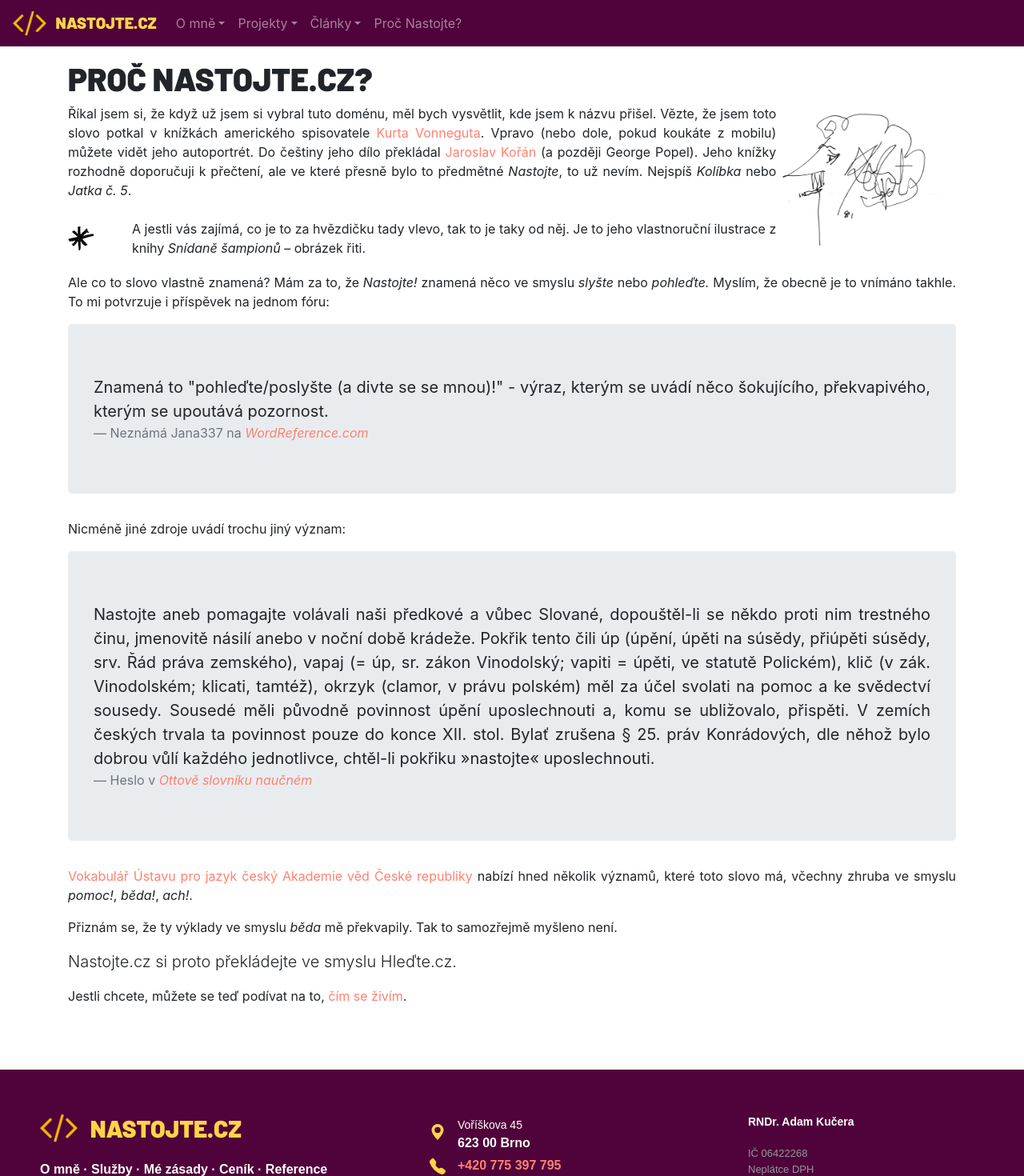
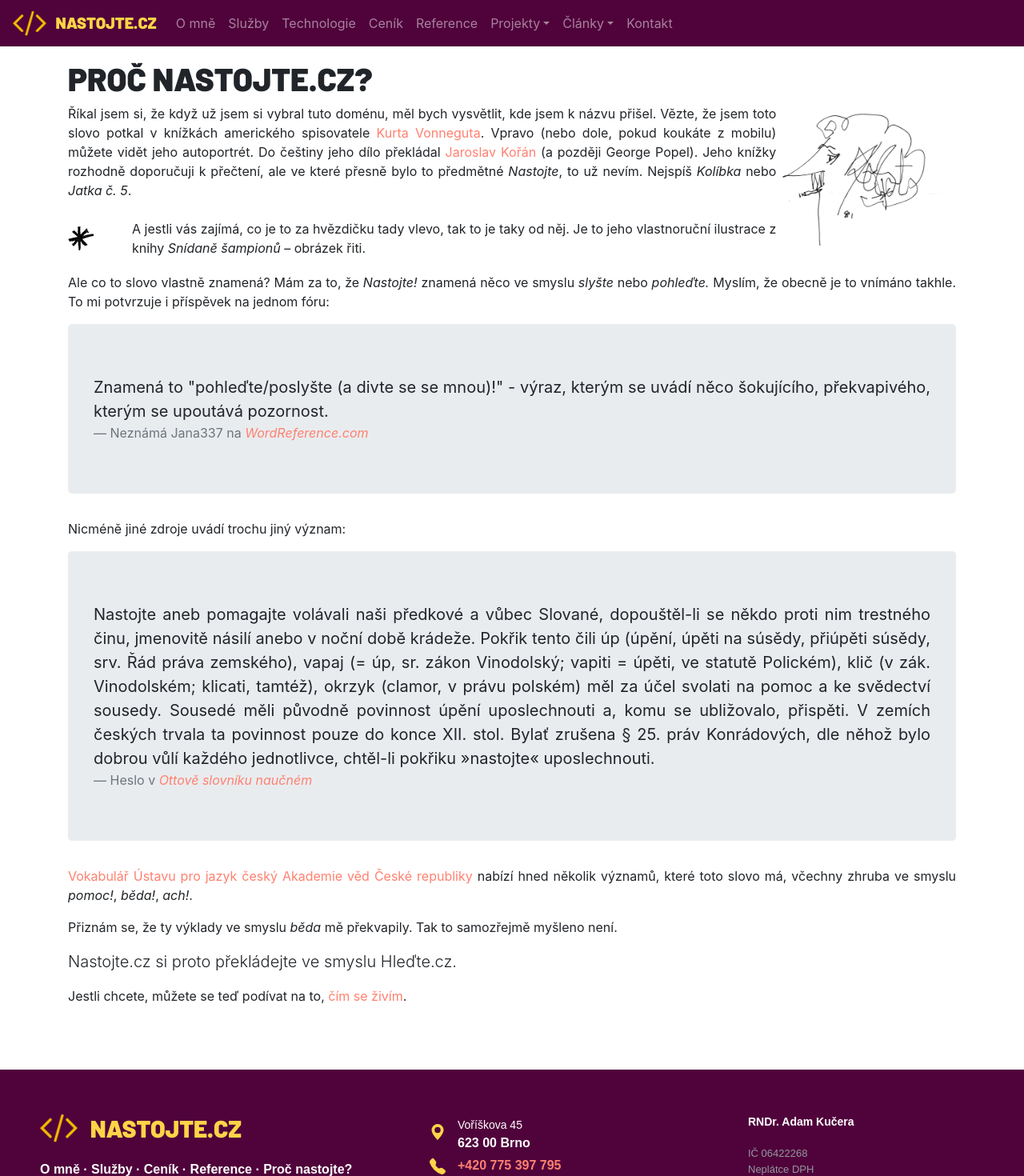
Before and after one commit to oookoook/nastojte-cz, a Vue app: page /vonnegut in a window 1280 px wide. Shown: the top 1470 px of the page at 80% size. Built offline with nearby package versions, Linux system fonts and the light colour scheme; what vue-resource would draw is missing.

Commit message:
new menu

```diff
--- a/src/App.vue
+++ b/src/App.vue
@@ -1,6 +1,7 @@
 <template>
   <div id="app">
     <page-menu :title="title" :ico="icon">
+      <!--
       <b-nav-item-dropdown text="O mně">
         <b-dropdown-item to="/"><b>Kdo jsem</b></b-dropdown-item>
         <b-dropdown-item to="/#why"><b>Mé zásady</b> • Proč si vybrat mě</b-dropdown-item>
@@ -10,6 +11,12 @@
         <b-dropdown-item to="/#pricing"><b>Ceník</b> • Co za to</b-dropdown-item>
         <b-dropdown-item to="/#refs"><b>Reference</b> • Co už mám za sebou</b-dropdown-item>
       </b-nav-item-dropdown>
+      -->
+      <b-nav-item to="/">O mně</b-nav-item>
+      <b-nav-item to="/#what">Služby</b-nav-item>
+      <b-nav-item to="/#tools">Technologie</b-nav-item>
+      <b-nav-item to="/#pricing">Ceník</b-nav-item>
+      <b-nav-item to="/#refs">Reference</b-nav-item>
       <b-nav-item-dropdown text="Projekty">
         <b-dropdown-item href="https://schranky.nastojte.cz" target="_blank">Mapa poštovních schránek</b-dropdown-item>
         <b-dropdown-item href="https://spidertraits.sci.muni.cz" target="_blank">World Spider Trait Database</b-dropdown-item>
@@ -23,7 +30,7 @@
         <b-dropdown-item href="https://www.tzb-info.cz/fm-sluzby/11421-zajisteni-spolehlivosti-bms" target="_blank">Zajištění spolehlivosti BMS</b-dropdown-item>
         <b-dropdown-item href="https://doi.org/10.1016/j.aei.2018.01.002" target="_blank">Semantic BMS</b-dropdown-item>
       </b-nav-item-dropdown>
-      <b-nav-item to="/vonnegut">Proč Nastojte?</b-nav-item>
+      <b-nav-item to="/#contact">Kontakt</b-nav-item>
     </page-menu>
     <router-view></router-view>
     <page-footer :title="title" :ico="icon"/>
--- a/src/Footer.vue
+++ b/src/Footer.vue
@@ -10,11 +10,11 @@
 					·
 					<a href="/#what">Služby</a>
 					·
-					<a href="/#tools">Mé zásady</a>
-					·
 					<a href="/#pricing">Ceník</a>
 					·
-					<a href="#refs">Reference</a>
+					<a href="/#refs">Reference</a>
+					·
+					<a href="/vonnegut">Proč nastojte?</a>
 				</p>
 
 				<p class="footer-company-name">Adam Kučera &copy; 2021</p>
```
